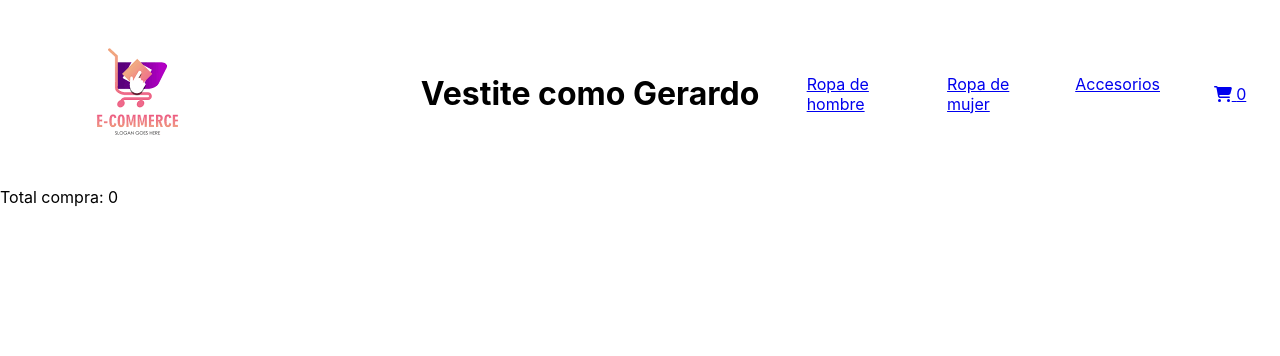
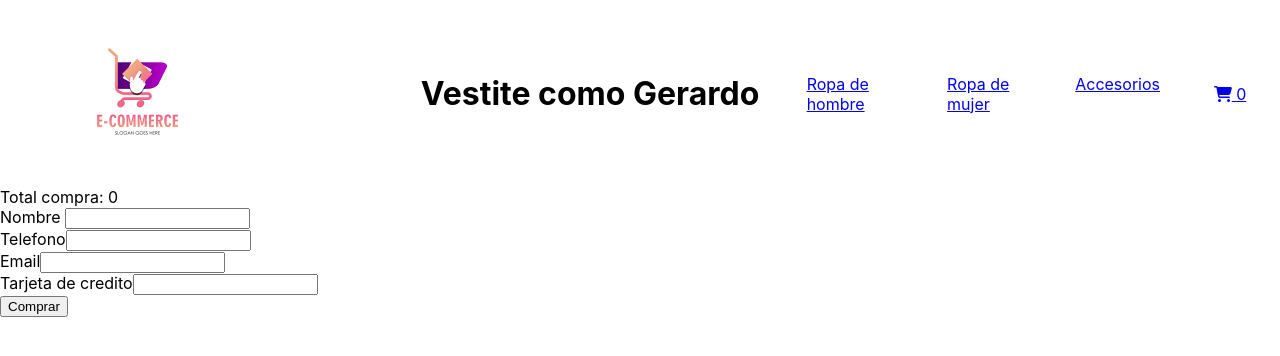
Before and after one commit to marto2508/proyecto1MartinCalogero, a React (Create React App) app in the folder proyecto1/: page /cart in a window 1280 px wide. Shown: the top 356 px of the page. Built offline with nearby package versions, Linux system fonts and the light colour scheme; the HTML template or start-up script is replaced by a standard one.

Commit message:
se agrego form

```diff
--- a/proyecto1/src/components/header/Cart.js
+++ b/proyecto1/src/components/header/Cart.js
@@ -1,15 +1,40 @@
-import { Title } from '@mui/icons-material'
-import React, {useContext } from 'react'
+import { ProductionQuantityLimits, Title } from '@mui/icons-material'
+import React, {useContext, useState } from 'react'
 import CartContext from './context/CartContext'
+import { db } from '../../Firebase/Firebase'
+import { doc, addDoc, collection, serverTimestamp,updateDoc } from 'firebase/firestore'
+import CartForm from './Form'
 
 
 const Cart = () => {
 
   const { cartList, totalProductos, removeItem} = useContext (CartContext)
+  const [idVenta, setidVenta] =useState("")
 
 
+  const datosComprador = {
+
+  }
+
+  const finalizarCompra = () => {
+    const ventasCollection = collection (db, 'ventas' );
+    addDoc(ventasCollection, {
+      datosComprador,
+      items: cartList,
+      date: serverTimestamp(),
+      total:totalProductos,
+    })
+    .then((result) => {
+      setidVenta(result.id);
+    });
+
+    cartList.foreach((product)=> {
+      const updateCollection = doc(db, 'initialproducts', product.id)
+      updateDoc(updateCollection, {stock: product.stock - product.qty})
+    })
 
 
+  }
 
 
 
@@ -23,12 +48,13 @@ const Cart = () => {
             <h2>{item.price}</h2>
             <div>{item.quantity}</div>
             <button onClick = {() => removeItem (item.id)}> Eliminar producto </button>
+            <button onClick = {finalizarCompra}> Finalizar </button>
           </div>
 
         )
       })}
       <span> Total compra: {totalProductos()} </span>
-
+      <CartForm cartList={cartList} finalizar={finalizarCompra}/>
     </>
   )
 
--- a/proyecto1/src/components/header/CartWidget.js
+++ b/proyecto1/src/components/header/CartWidget.js
@@ -6,7 +6,7 @@ import CartContext from './context/CartContext'
 
 const CartWidget = () => {
 
-  const {totalItems} = useContext (CartContext)
+  const context = useContext (CartContext)
 
 
 
@@ -14,7 +14,7 @@ const CartWidget = () => {
 
     <Link className="cartButton" to="/cart">
         <FontAwesomeIcon icon={faCartShopping}/>
-        <span> {totalItems()} </span>
+        <span> {context.totalProductos()} </span>
     </Link>
 
   )
--- /dev/null
+++ b/proyecto1/src/components/header/Form.js
@@ -0,0 +1,28 @@
+
+import React from 'react'
+
+
+const cartForm = ({cartList, finalizar}) => {
+
+
+
+
+    return(
+        <form>
+            <label for="nombre ">Nombre  </label>
+            <input type="text"id= "nombre" />
+            <br></br>
+            <label for="telefono">Telefono</label>
+            <input type="text"id= "telefono"/>
+            <br></br>
+            <label for="Email">Email</label>
+            <input type="text"id= "Email"/>
+            <br></br>
+            <label for="creditCard">Tarjeta de credito</label>
+            <input type="text"id="creditCard"/>
+            <br></br>
+            <button disabled ={ cartList = 0} onClick=  {finalizar}>Comprar</button>
+        </form>
+    )
+}
+export default cartForm
--- a/proyecto1/src/components/header/ItemDetailContainer.js
+++ b/proyecto1/src/components/header/ItemDetailContainer.js
@@ -19,7 +19,7 @@ import { getDoc, collection, doc } from "firebase/firestore";
 
         useEffect (() => {
             const productCollection= collection(db, "initialproducts");
-            const refDoc = doc(productCollection, itemtId);
+            const refDoc = doc(productCollection, itemId);
             getDoc(refDoc)
             .then(result => {
                 const producto = {
--- a/proyecto1/src/components/header/ItemListContainer.js
+++ b/proyecto1/src/components/header/ItemListContainer.js
@@ -21,8 +21,13 @@ const ItemListContainer = () => {
 
     useEffect (() => {
 
+        let q
         const productCollection = collection (db, "initialproducts");
-        const q = query(productCollection, where("category", "==","categoryName" ));
+        if(categoryName){
+            q = query(productCollection, where("category", "==",categoryName ));
+        } else {
+            q = productCollection
+        }
 
         getDocs(q)
         .then(result => {
--- a/proyecto1/src/components/header/context/CartContext.js
+++ b/proyecto1/src/components/header/context/CartContext.js
@@ -48,7 +48,7 @@ export const CustomProvider = ({children})=> {
       });
       setCartList(newCart);
 
-      console.log('k')
+
     }
 
 
@@ -72,7 +72,7 @@ export const CustomProvider = ({children})=> {
 
       cartList.forEach(item => {
         totalProductos = totalProductos + (item.price * item.quantity)
-
+        console.log(item.quantity)
       });
 
       return totalProductos
@@ -81,6 +81,7 @@ export const CustomProvider = ({children})=> {
 
 
     const totalItems = () => {
+      console.log('a')
       let totalAmmount = 0;
       cartList.forEach((e) => {
         totalAmmount += e.quantity
```
